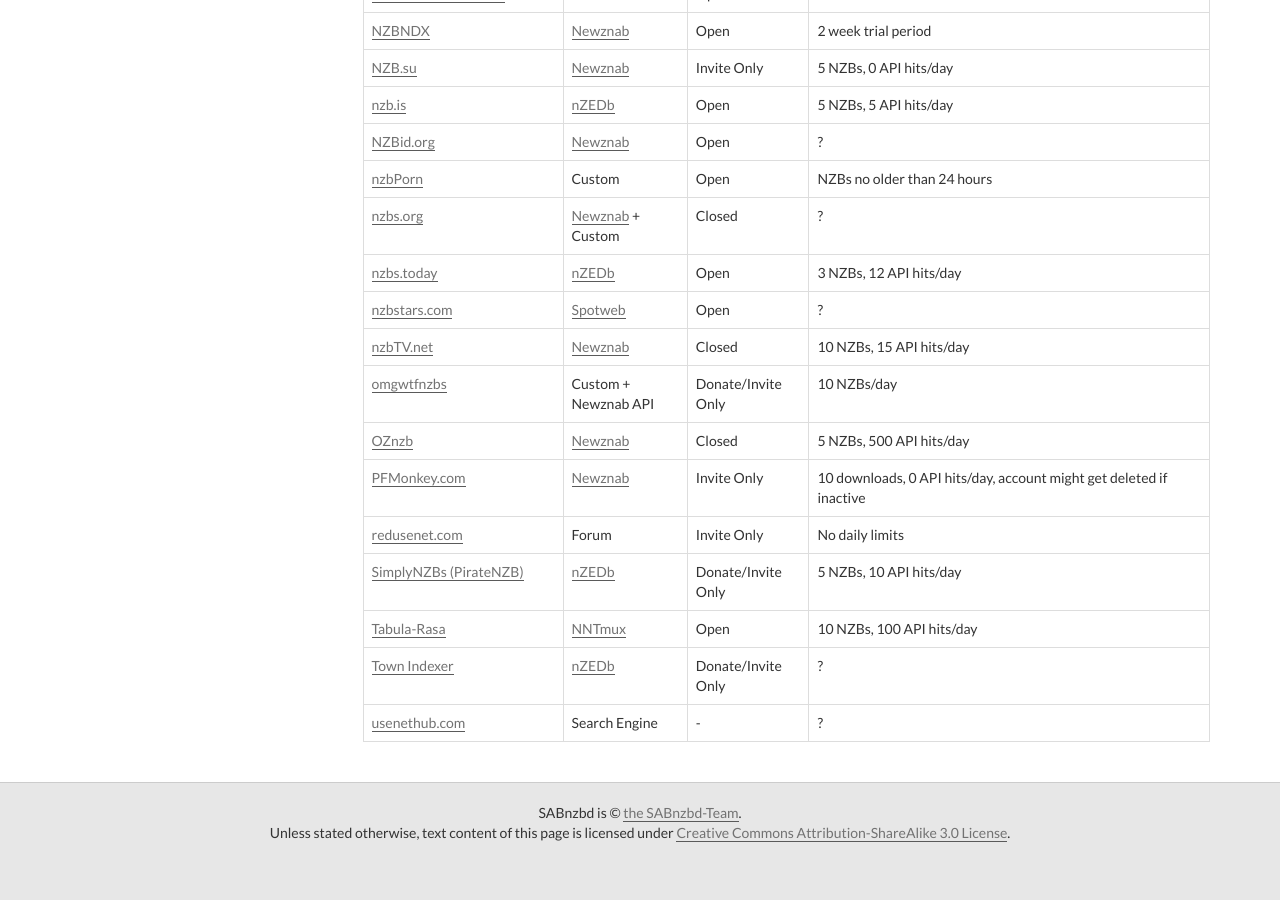
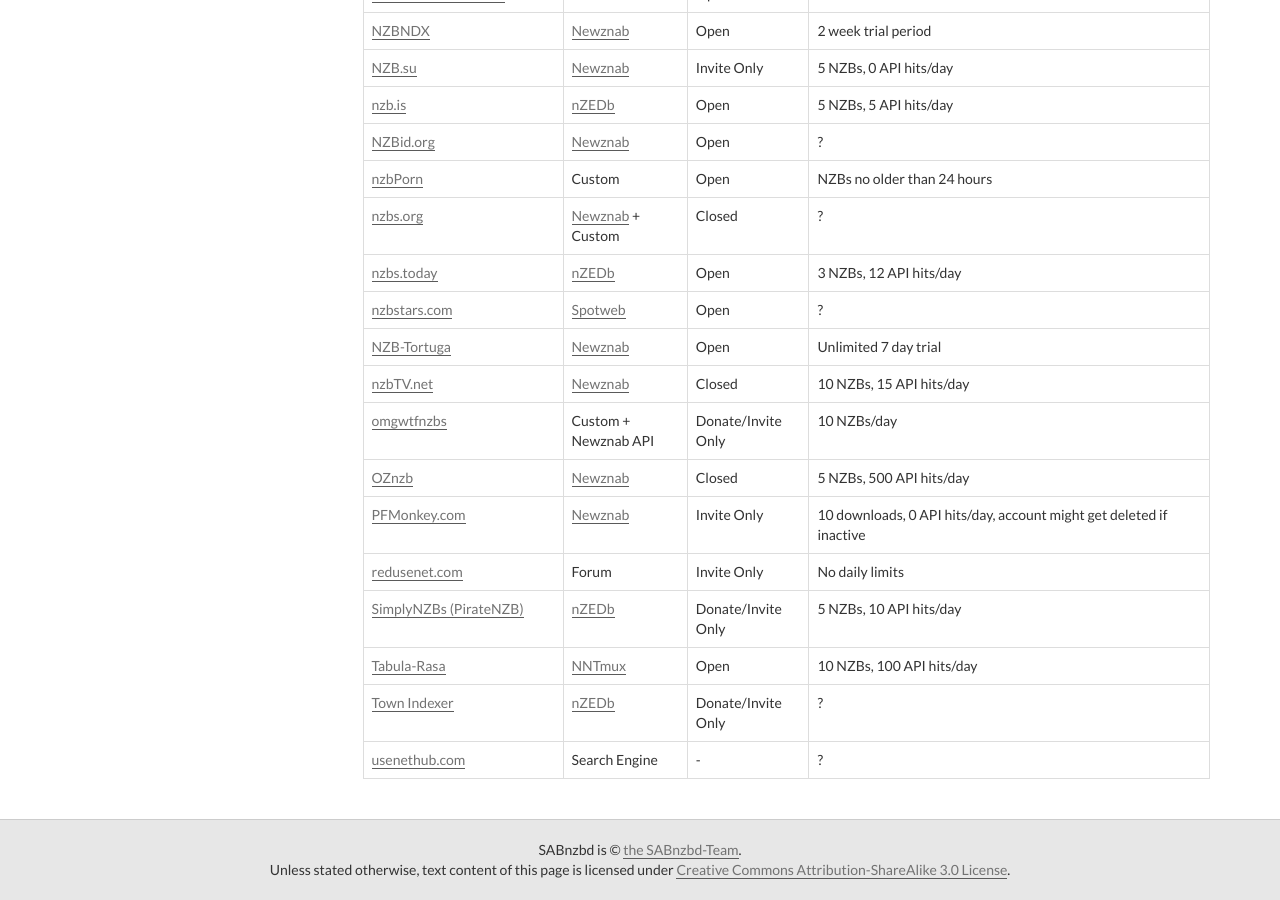
Before and after one commit to sabnzbd/sabnzbd.github.io, a Jekyll site: the page built from wiki/introduction/nzb-sources.html, in a window 1280 px wide and 900 px high, scrolled down 1879 px. Built offline with Jekyll 4.4.1, drawn with Linux system fonts in a browser that asks for light colours; before the commit the page ends 2742 px from its top, so only the background shows below that.

Commit message:
Add NZB Tortuga
Closes #31

```diff
--- a/wiki/introduction/nzb-sources.html
+++ b/wiki/introduction/nzb-sources.html
@@ -246,6 +246,12 @@
 <td>?</td>
 </tr>
 <tr>
+<td><a href="https://www.nzb-tortuga.com/" target="_blank">NZB-Tortuga</a></td>
+<td><a href="http://www.newznab.com/" target="_blank">Newznab</a></td>
+<td>Open</td>
+<td>Unlimited 7 day trial</td>
+</tr>
+<tr>
 <td><a href="https://nzbtv.net/" target="_blank">nzbTV.net</a></td>
 <td><a href="http://www.newznab.com/" target="_blank">Newznab</a></td>
 <td>Closed</td>
```
